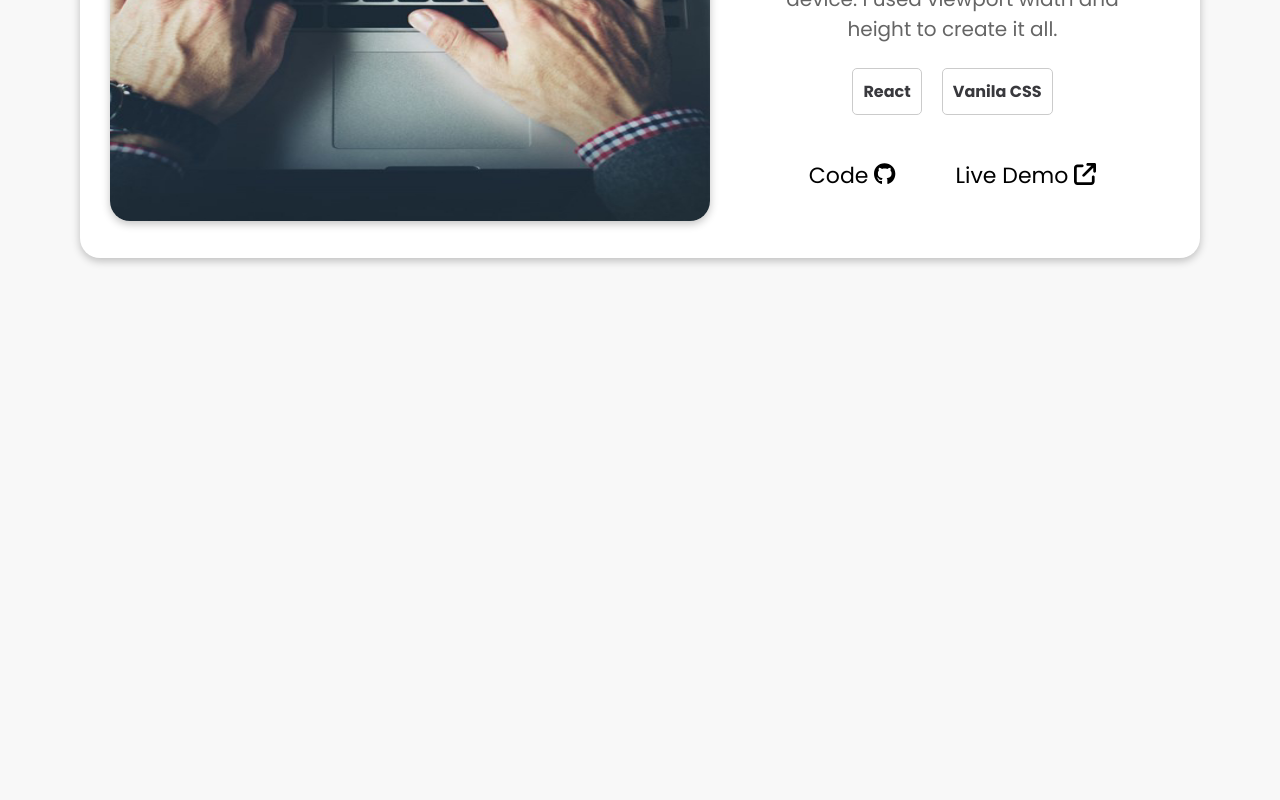
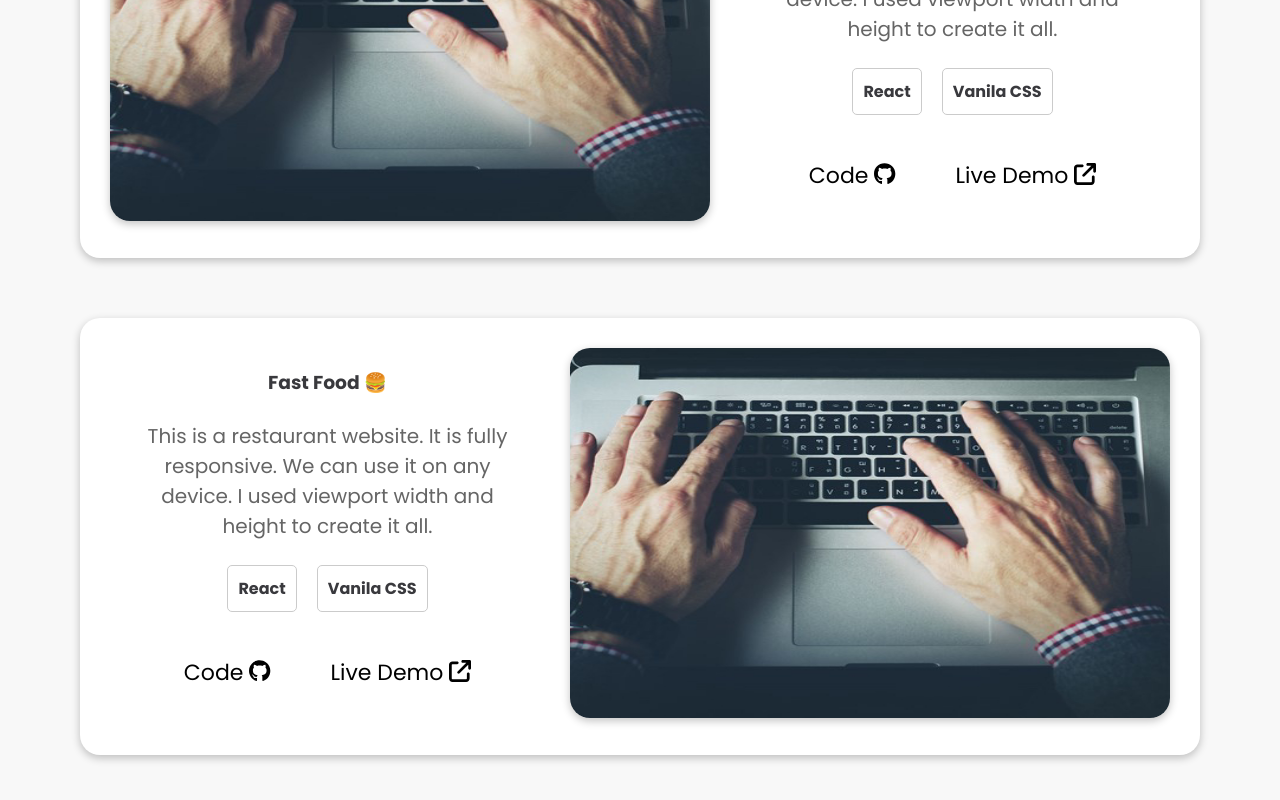
Before and after one commit to megaseves/portfolio, a React (Create React App) app: page / in a window 1280 px wide. Shown: the part 1874-2674 px from the top of the page. Before the commit the page ends 2282 px from the top, so only its background shows below. Built offline with nearby package versions, Linux system fonts and the light colour scheme.

Commit message:
Add: project card left design

```diff
--- a/src/pages/Projects.js
+++ b/src/pages/Projects.js
@@ -30,6 +30,27 @@ function Projects() {
                         </div>
                     </div>
 
+                    <div className="project-card">
+
+                        <div className="text-card text-card-left">
+                            <h3>Fast Food 🍔</h3>
+                            <p>This is a restaurant website. It is fully responsive. We can use it on any device. I used viewport width and height to create it all.</p>
+                            <div className="card-stacks">
+                                <span className="project-stack">React</span>
+                                <span className="project-stack">Vanila CSS</span>
+                            </div>
+                            <div className="card-links">
+                                <a href={"https://github.com/megaseves/restaurant-react"} target={"_blank"} rel="noreferrer" className="project-code">Code <FontAwesomeIcon icon="fa-brands fa-github" /></a>
+                                <a href={"https://github.com/megaseves/restaurant-react"} target={"_blank"} rel="noreferrer" className="project-code">Live Demo <FontAwesomeIcon icon="fa-solid fa-arrow-up-right-from-square" /></a>
+                            </div>
+                        </div>
+                        <div className="img-card">
+                            <img src="../developing.jpg" alt="developing"/>
+                        </div>
+                    </div>
+
+
+
                </div>
 
            </div>
--- a/src/styles/Projects.css
+++ b/src/styles/Projects.css
@@ -5,6 +5,9 @@
 
 .projects {
     margin-top: 40px;
+    display: flex;
+    flex-direction: column;
+    gap: 60px;
 }
 
 .projects-content {
@@ -57,6 +60,10 @@
 
     margin-left: 25px;
 }
+.text-card-left {
+    margin-left: 0;
+    margin-right: 25px;
+}
 
 .text-card p {
     font-size: 20px;
```
